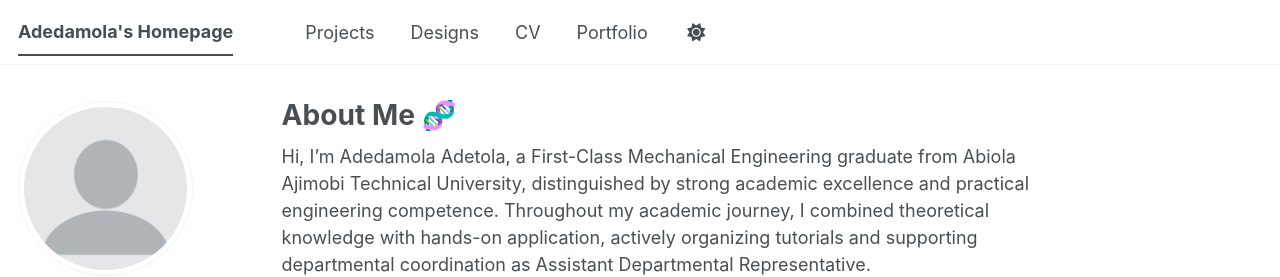
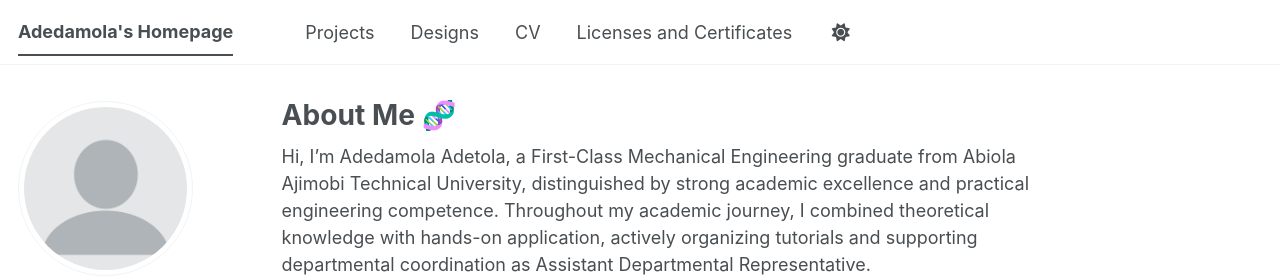
Before and after one commit to Adedam100/Adedam100.github.io, a Jekyll site: the page built from _pages/about.md, in a window 1280 px wide. Shown: the top 277 px of the page. Built offline with Jekyll 4.4.1, drawn with Linux system fonts in a browser that asks for light colours; a script bundle is joined from its source files by our own code; library files that are not in the unit come from our copies.

Commit message:
Update navigation.yml

```diff
--- a/_data/navigation.yml
+++ b/_data/navigation.yml
@@ -17,8 +17,8 @@ main:
   - title: "CV"
     url: /files/CV%20-%20Adetola%20Adedamola.pdf
 
-  - title: "Portfolio"
-    url: /portfolio/
+  - title: "Licenses and Certificates"
+    url: /files/Licenses and Certificates.pdf
 
 
   # - title: "CV"
```
